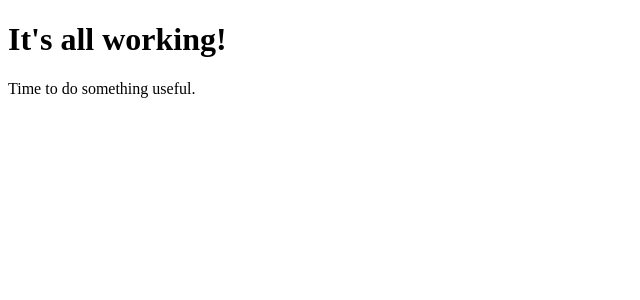
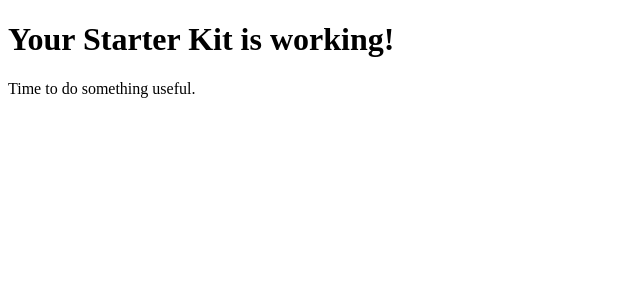
Before and after one commit to manjebrinkhuis/my-react-starter-kit, a React app: page / in a window 1280 px wide. Shown: the top 300 px of the page, without its empty margins (0-640 px from the left). Built offline with nearby package versions, Linux system fonts and the light colour scheme.

Commit message:
Update App

```diff
--- a/src/Components/App.js
+++ b/src/Components/App.js
@@ -6,14 +6,14 @@ import './App.css'
 function App (props) {
   return (
     <div className='App'>
-      <h1>{`It's ${props.what} working!`}</h1>
+      <h1>{`Your ${props.name} is working!`}</h1>
       <p>Time to do something useful.</p>
     </div>
   )
 }
 
 App.propTypes = {
-  what: PropTypes.string
+  name: PropTypes.string
 }
 
 export default App
--- a/src/index.js
+++ b/src/index.js
@@ -2,4 +2,4 @@ import React from 'react'
 import ReactDOM from 'react-dom'
 import App from './Components/App.js'
 
-ReactDOM.render(<App what='all' />, document.getElementById('root'))
+ReactDOM.render(<App name='Starter Kit' />, document.getElementById('root'))
```
